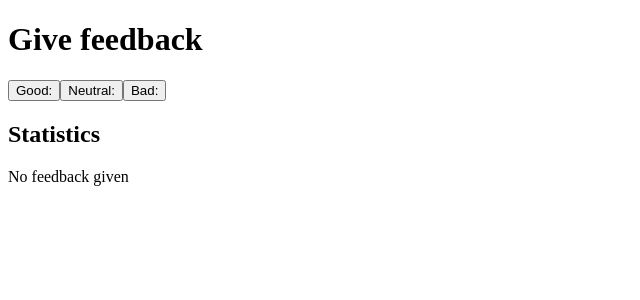
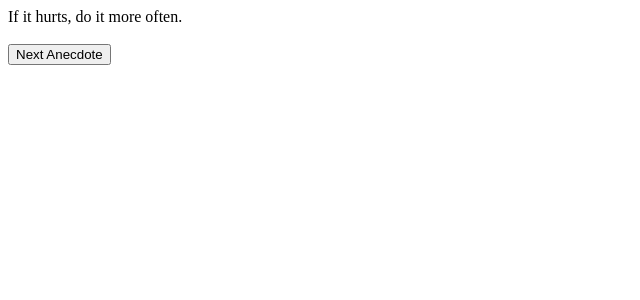
Before and after one commit to EetuV1/FullStackPalautus, a React (Vite) app in the folder Osa1/osan1Tehtävä/: page / in a window 1280 px wide. Shown: the top 300 px of the page, without its empty margins (0-640 px from the left). Built offline with nearby package versions, Linux system fonts and the light colour scheme.

Commit message:
osa 1 -> 1.12 valmis

```diff
--- a/Osa1/osan1Tehtävä/src/App.jsx
+++ b/Osa1/osan1Tehtävä/src/App.jsx
@@ -1,71 +1,33 @@
 import { useState } from "react"
 
-const StactisticLine = ({ text, value }) => {
-    return (
-        <tr>
-            <td>{text}:</td>
-            <td>{value}</td>
-        </tr>
-    )
-}
+const App = () => {
+    const anecdotes = [
+        "If it hurts, do it more often.",
+        "Adding manpower to a late software project makes it later!",
+        "The first 90 percent of the code accounts for the first 90 percent of the development time...The remaining 10 percent of the code accounts for the other 90 percent of the development time.",
+        "Any fool can write code that a computer can understand. Good programmers write code that humans can understand.",
+        "Premature optimization is the root of all evil.",
+        "Debugging is twice as hard as writing the code in the first place. Therefore, if you write the code as cleverly as possible, you are, by definition, not smart enough to debug it.",
+        "Programming without an extremely heavy use of console.log is same as if a doctor would refuse to use x-rays or blood tests when dianosing patients.",
+        "The only way to go fast, is to go well.",
+    ]
 
-const Statistics = (props) => {
-    const { good, neutral, bad } = props
+    const [selected, setSelected] = useState(0)
 
-    const all = good + neutral + bad
+    // by adding 1 to the lenght, the randomNumber can also be the number of the lenght
+    const maxValue = anecdotes.length + 1
 
-    // good: 1 | neutral: 0 | bad: -1
-    const average = (good * 1 + bad * -1) / all
-
-    const positive = 100 * (good / all)
+    function handleClick() {
+        let randomNumber = Math.floor(Math.random() * maxValue)
+        setSelected(randomNumber)
+    }
 
     return (
         <div>
-            {all === 0 ? (
-                <p>No feedback given</p>
-            ) : (
-                <table>
-                    <tbody>
-                        <StactisticLine text="Good" value={good} />
-                        <StactisticLine text="Neutral" value={neutral} />
-                        <StactisticLine text="Bad" value={bad} />
-                        <StactisticLine text="All" value={all} />
-                        <StactisticLine
-                            text="Average"
-                            value={average.toFixed(2)}
-                        />
-                        <StactisticLine
-                            text="Positive"
-                            value={`${positive.toFixed(2)}%`}
-                        />
-                    </tbody>
-                </table>
-            )}
-        </div>
-    )
-}
-
-const Button = ({ handleClick, text }) => {
-    return <button onClick={handleClick}>{text}</button>
-}
-
-const App = () => {
-    const [good, setGood] = useState(0)
-    const [neutral, setNeutral] = useState(0)
-    const [bad, setBad] = useState(0)
-
-    return (
-        <div>
-            <h1>Give feedback</h1>
-            <Button handleClick={() => setGood(good + 1)} text="Good: " />
-            <Button
-                handleClick={() => setNeutral(neutral + 1)}
-                text="Neutral: "
-            />
-            <Button handleClick={() => setBad(bad + 1)} text="Bad: " />
-
-            <h2>Statistics</h2>
-            <Statistics good={good} neutral={neutral} bad={bad} />
+            {anecdotes[selected]}
+            <br />
+            <br />
+            <button onClick={handleClick}>Next Anecdote</button>
         </div>
     )
 }
```
